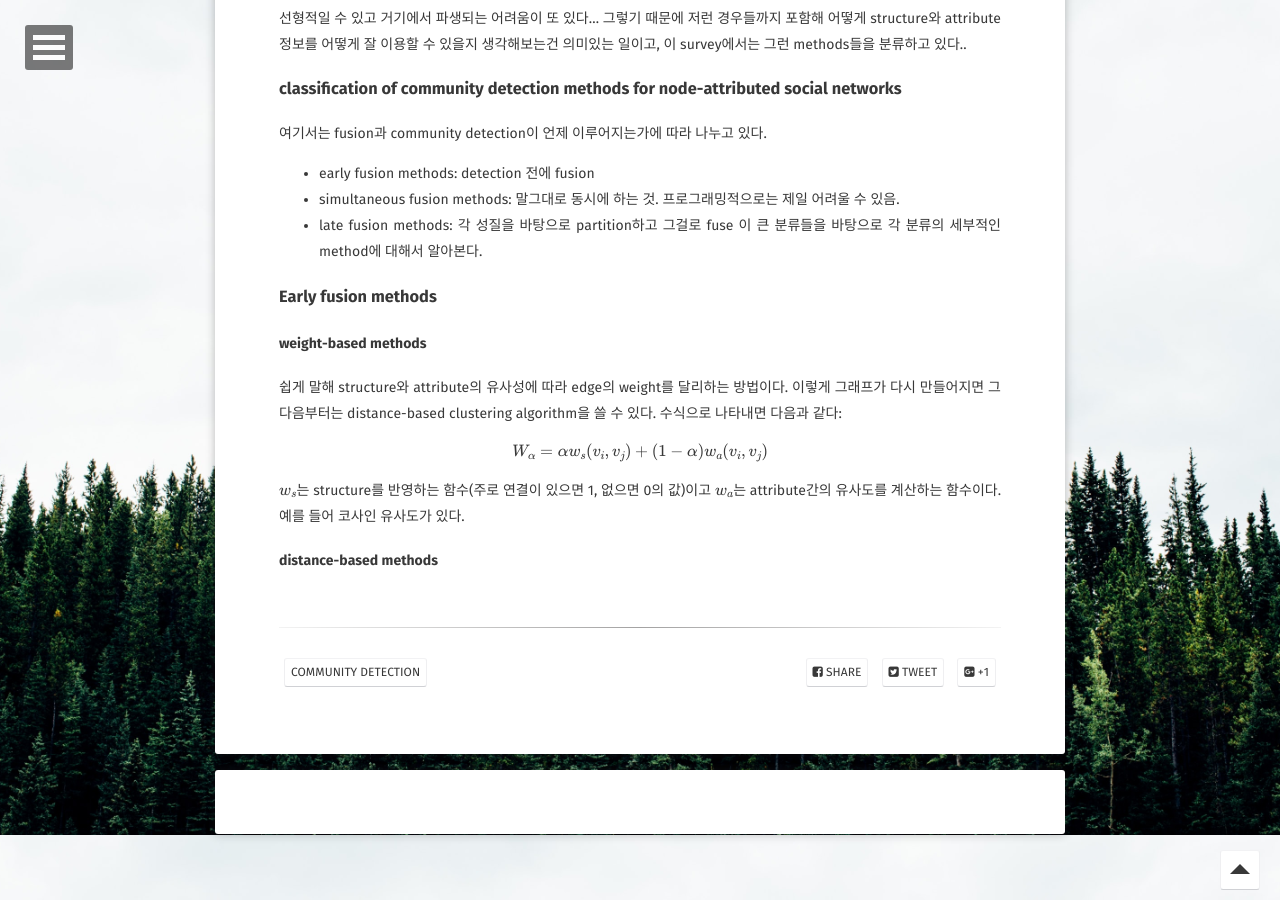
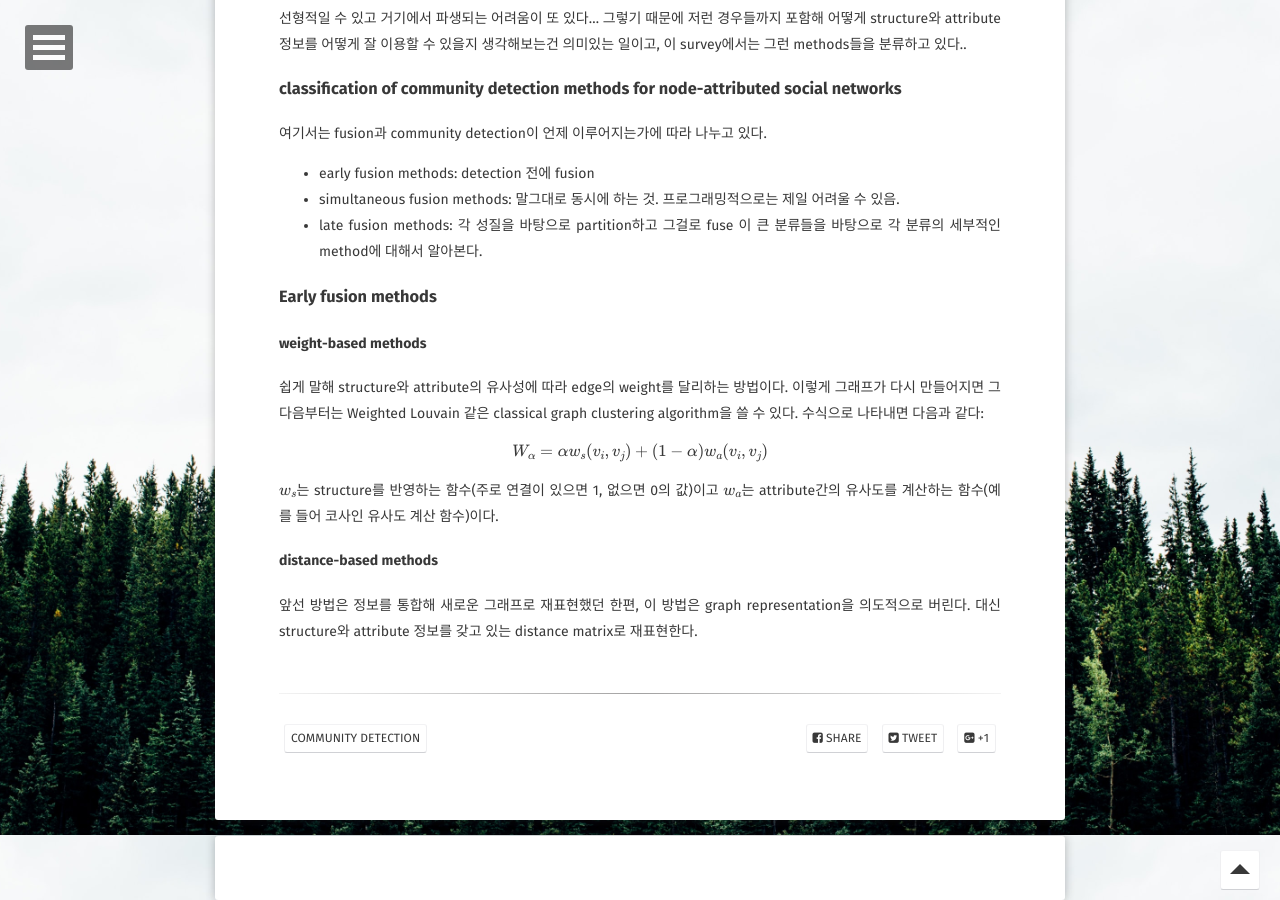
Before and after one commit to wey709/wey709.github.io, a Jekyll site: the page built from _posts/2020-12-04-cdm.md, in a window 1280 px wide and 900 px high, scrolled down 965 px. Built offline with Jekyll 4.4.1, drawn with Linux system fonts in a browser that asks for light colours; some web fonts are replaced; formulas are drawn with MathJax 3; comment, search, counter and statistics services are not loaded.

Commit message:
Update 2020-12-04-cdm.md

```diff
--- a/_posts/2020-12-04-cdm.md
+++ b/_posts/2020-12-04-cdm.md
@@ -38,10 +38,11 @@ V는 vertex의 집합, E는 edge의 집합, 벡터 A는 각 vertex의 attribute
 ### Early fusion methods
 
 #### weight-based methods
-쉽게 말해 structure와 attribute의 유사성에 따라 edge의 weight를 달리하는 방법이다. 이렇게 그래프가 다시 만들어지면 그 다음부터는 distance-based clustering algorithm을 쓸 수 있다.
+쉽게 말해 structure와 attribute의 유사성에 따라 edge의 weight를 달리하는 방법이다. 이렇게 그래프가 다시 만들어지면 그 다음부터는 Weighted Louvain 같은 classical graph clustering algorithm을 쓸 수 있다.
 수식으로 나타내면 다음과 같다:
  \\[{W}_{\alpha} = {\alpha}w_s(v_i, v_j) + (1- {\alpha})w_a(v_i,v_j) \\]
 
-\\(w_s\\)는  structure를 반영하는 함수(주로 연결이 있으면 1, 없으면 0의 값)이고 \\(w_a\\)는 attribute간의 유사도를 계산하는 함수이다. 예를 들어 코사인 유사도가 있다.
+\\(w_s\\)는  structure를 반영하는 함수(주로 연결이 있으면 1, 없으면 0의 값)이고 \\(w_a\\)는 attribute간의 유사도를 계산하는 함수(예를 들어 코사인 유사도 계산 함수)이다.
 
 #### distance-based methods
+앞선 방법은 정보를 통합해 새로운 그래프로 재표현했던 한편, 이 방법은 graph representation을 의도적으로 버린다. 대신 structure와 attribute 정보를 갖고 있는 distance matrix로 재표현한다.
```
